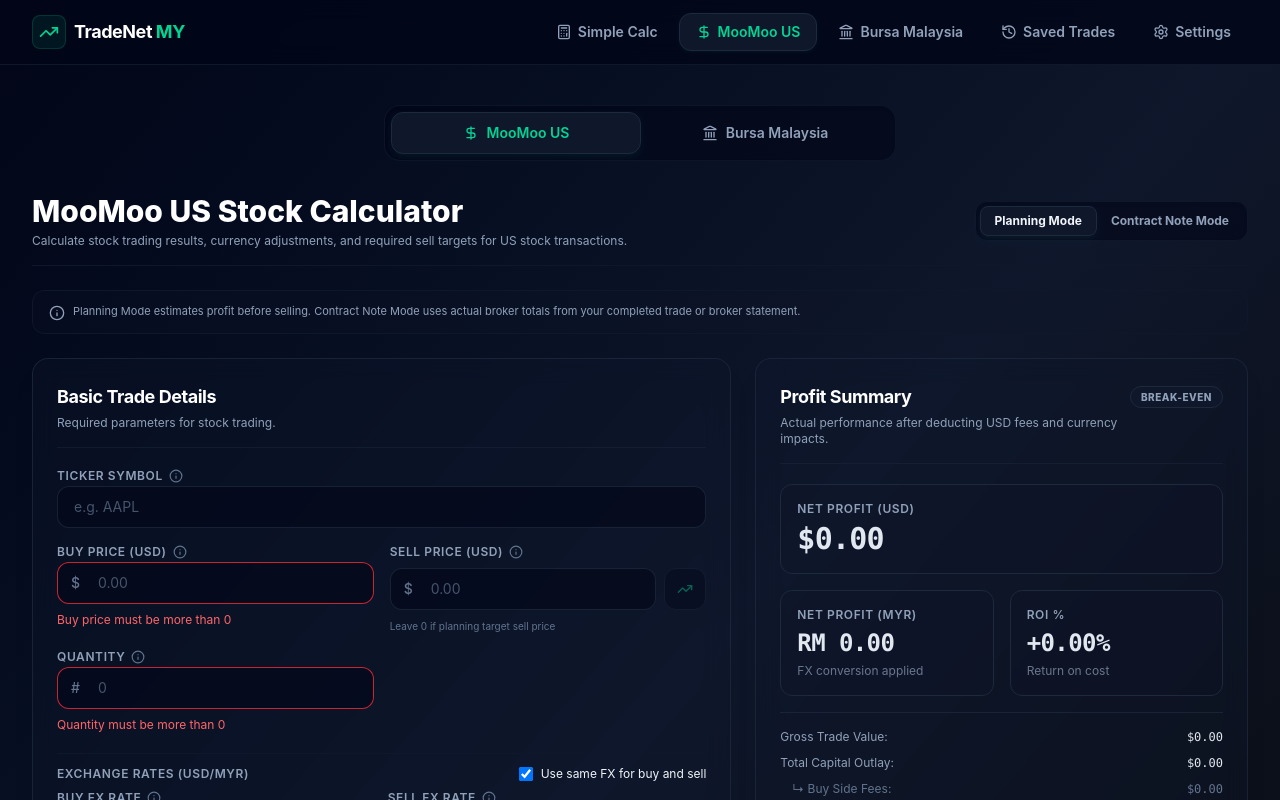
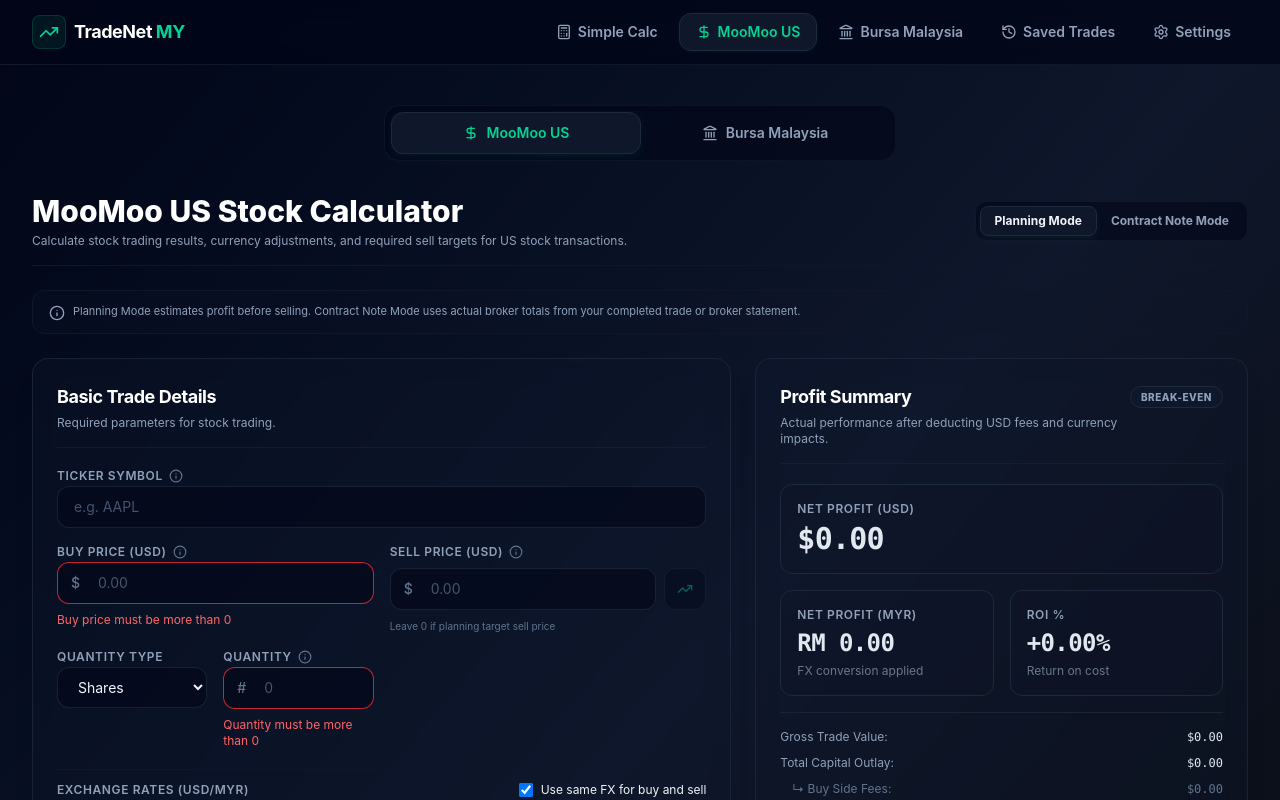
Before and after one commit to amanmana/tradenet, a React (Vite) app: page /moomoo-us in a window 1280 px wide. Shown: the top 800 px of the page. Built offline with nearby package versions, Linux system fonts and the light colour scheme.

Commit message:
feat: add capital mode to moomoo us calc

```diff
--- a/src/pages/MoomooUsCalculator.jsx
+++ b/src/pages/MoomooUsCalculator.jsx
@@ -27,6 +27,8 @@
   const [buyPrice, setBuyPrice] = useState('');
   const [sellPrice, setSellPrice] = useState('');
   const [quantity, setQuantity] = useState('');
+  const [capitalType, setCapitalType] = useState('shares'); // 'shares' or 'usd'
+  const [capitalUsd, setCapitalUsd] = useState('');
   const [buyFx, setBuyFx] = useState('');
   const [sellFx, setSellFx] = useState('');
   const [useSameFx, setUseSameFx] = useState(true);
@@ -114,6 +116,19 @@
     const hasActivePresets = Object.values(usPresets).some(v => v > 0);
     setIsFeesCollapsed(!hasActivePresets);
   }, []);
+
+  // Auto calculate quantity if capital type is USD
+  useEffect(() => {
+    if (capitalType === 'usd') {
+      const bPrice = parseFloat(buyPrice);
+      const cap = parseFloat(capitalUsd);
+      if (bPrice > 0 && cap > 0) {
+        setQuantity((cap / bPrice).toString());
+      } else {
+        setQuantity('0');
+      }
+    }
+  }, [capitalUsd, buyPrice, capitalType]);
 
   // Auto Estimate Fees Calculation
   useEffect(() => {
@@ -266,6 +281,8 @@
     setBuyPrice('');
     setSellPrice('');
     setQuantity('');
+    setCapitalUsd('');
+    setCapitalType('shares');
     setContractBuyCost('');
     setContractSellProceeds('');
     setContractNotes('');
@@ -703,6 +720,25 @@
                     )}
                   </div>
 
+                  <div className="grid grid-cols-2 gap-4">
+                    <div className="flex flex-col space-y-1.5 w-full">
+                      <div className="flex items-center space-x-1.5 mb-0.5">
+                        <label htmlFor="capitalType" className="text-xs font-semibold text-slate-400 tracking-wider uppercase">
+                          Quantity Type
+                        </label>
+                      </div>
+                      <select
+                        id="capitalType"
+                        value={capitalType}
+                        onChange={(e) => setCapitalType(e.target.value)}
+                        className="w-full bg-slate-950/60 border border-slate-800/80 hover:border-slate-700/60 rounded-xl py-2.5 px-4 text-sm text-slate-100 focus:outline-none focus:ring-1 focus:ring-emerald-500 transition-all duration-200"
+                      >
+                        <option value="shares">Shares</option>
+                        <option value="usd">Capital (USD)</option>
+                      </select>
+                    </div>
+
+                    {capitalType === 'shares' ? (
                       <InputField
                         label="Quantity"
                         id="quantity"
@@ -715,6 +751,21 @@
                         prefix="#"
                         tooltip="The total volume of shares purchased and sold."
                       />
+                    ) : (
+                      <InputField
+                        label="Capital (USD)"
+                        id="capitalUsd"
+                        type="number"
+                        step="0.01"
+                        placeholder="0.00"
+                        value={capitalUsd}
+                        onChange={(e) => setCapitalUsd(e.target.value)}
+                        prefix="$"
+                        tooltip="Total USD you want to invest. Quantity will be auto-calculated."
+                        helperText={`≈ ${parseFloat(quantity || 0).toFixed(4)} shares`}
+                      />
+                    )}
+                  </div>
 
                   {/* FX Rates Group */}
                   <div className="sm:col-span-2 flex flex-col space-y-2 border-t border-slate-900 pt-3 mt-1">
```
Lines whose indentation alone changed are shown as unchanged.
